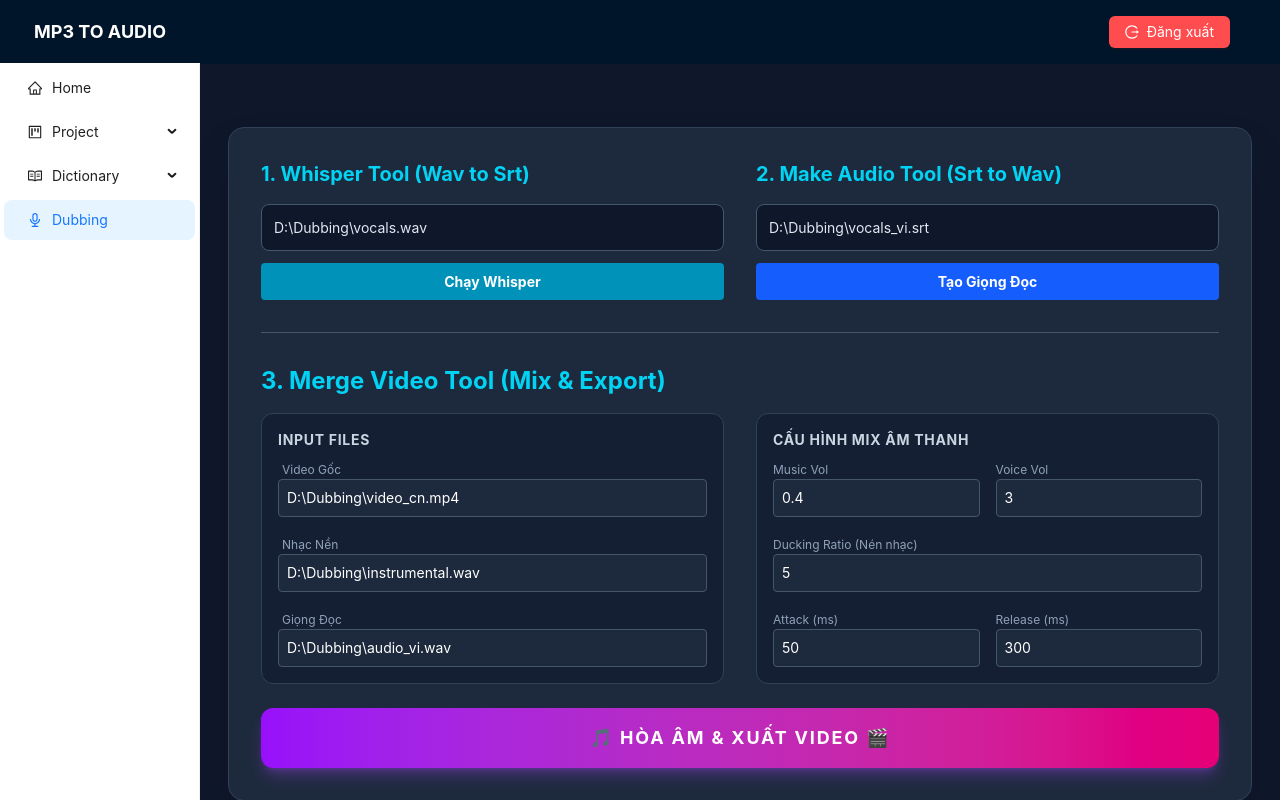
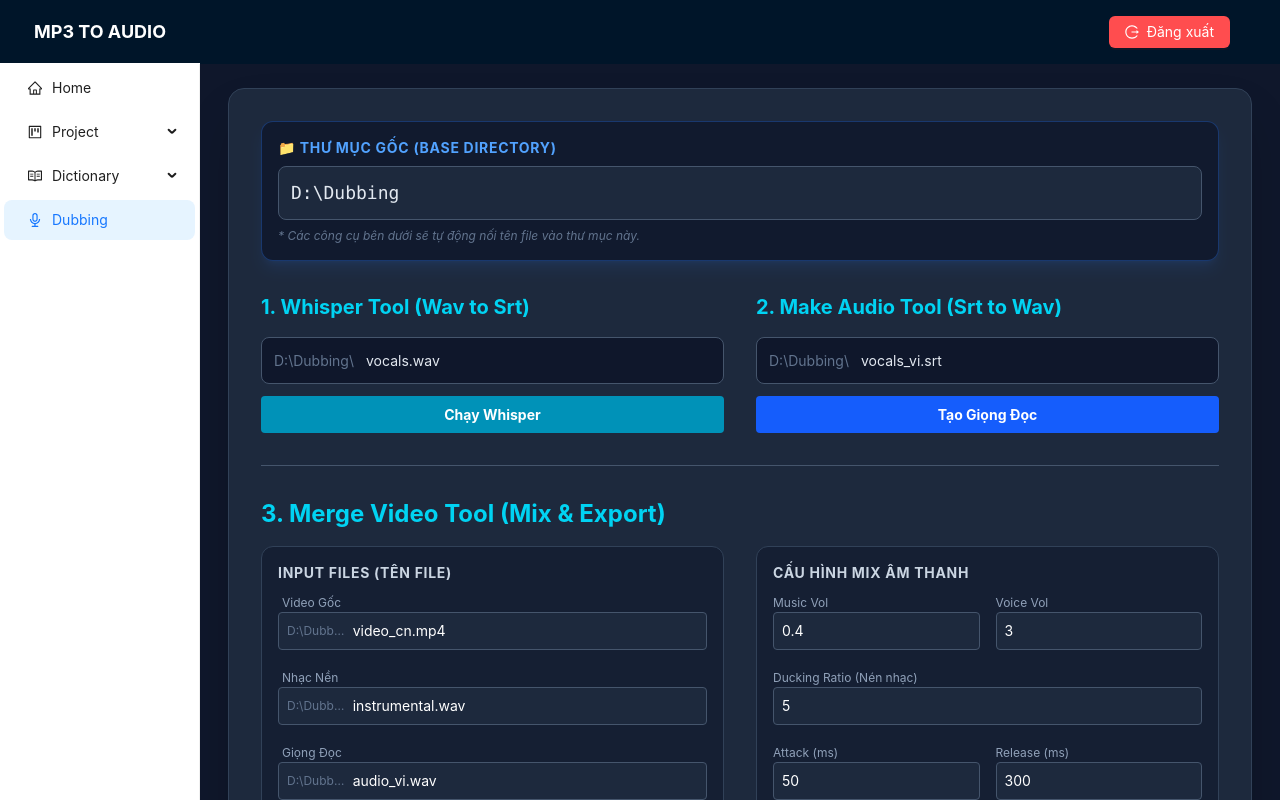
Before and after one commit to tinhtan2505/mp3-to-audio-fe, a Next.js app: page /dubbing in a window 1280 px wide. Shown: the top 800 px of the page. Built offline with nearby package versions, Linux system fonts and the light colour scheme; no server answers; sample sign-in values are in the browser's storage.

Commit message:
Update DubbingPage.tsx

```diff
--- a/src/app/modules/dubbing/DubbingPage.tsx
+++ b/src/app/modules/dubbing/DubbingPage.tsx
@@ -1,24 +1,24 @@
 'use client';
-import React, { useRef, useState } from 'react';
+import React, { useState } from 'react';
 import { api } from '@/app/lib/apiClient';
 
 const DubbingPage: React.FC = () => {
-  // --- STATE CHO WHISPER TOOL ---
-  const [inputPath, setInputPath] = useState('D:\\Dubbing\\vocals.wav');
+  // --- STATE CẤU HÌNH CHUNG ---
+  const [baseDir, setBaseDir] = useState('D:\\Dubbing');
 
-  // --- STATE CHO MAKE AUDIO TOOL ---
-  const [makeAudioPath, setMakeAudioPath] = useState(
-    'D:\\Dubbing\\vocals_vi.srt'
-  );
+  // --- STATE CHO WHISPER TOOL (Chỉ tên file) ---
+  const [inputFilename, setInputFilename] = useState('vocals.wav');
 
-  // --- STATE CHO MERGE VIDEO TOOL (MỚI) ---
-  const [mixVideoPath, setMixVideoPath] = useState('D:\\Dubbing\\video_cn.mp4'); // Video gốc (hình)
-  const [mixInstrumentalPath, setMixInstrumentalPath] = useState(
-    'D:\\Dubbing\\instrumental.wav'
-  ); // Nhạc nền
-  const [mixVoicePath, setMixVoicePath] = useState('D:\\Dubbing\\audio_vi.wav'); // Giọng đọc AI
+  // --- STATE CHO MAKE AUDIO TOOL (Chỉ tên file) ---
+  const [makeAudioFilename, setMakeAudioFilename] = useState('vocals_vi.srt');
 
-  // --- STATE CẤU HÌNH MIX (MỚI) ---
+  // --- STATE CHO MERGE VIDEO TOOL (Chỉ tên file) ---
+  const [mixVideoFilename, setMixVideoFilename] = useState('video_cn.mp4');
+  const [mixInstrumentalFilename, setMixInstrumentalFilename] =
+    useState('instrumental.wav');
+  const [mixVoiceFilename, setMixVoiceFilename] = useState('audio_vi.wav');
+
+  // --- STATE CẤU HÌNH MIX ---
   const [musicVolume, setMusicVolume] = useState<number>(0.4);
   const [voiceVolume, setVoiceVolume] = useState<number>(3.0);
   const [duckingRatio, setDuckingRatio] = useState<number>(5.0);
@@ -30,52 +30,69 @@ const DubbingPage: React.FC = () => {
   >('idle');
   const [message, setMessage] = useState('');
 
+  // --- HELPER: GHÉP ĐƯỜNG DẪN ---
+  const getFullPath = (filename: string) => {
+    // Xử lý để đảm bảo có dấu \ ở giữa
+    const cleanBase = baseDir.endsWith('\\') ? baseDir : `${baseDir}\\`;
+    // Loại bỏ dấu \ ở đầu filename nếu lỡ tay nhập
+    const cleanFile = filename.startsWith('\\')
+      ? filename.substring(1)
+      : filename;
+    return `${cleanBase}${cleanFile}`;
+  };
+
+  // --- HANDLERS ---
   const handleProcessWhisper = async () => {
-    if (inputPath.trim()) {
+    if (baseDir.trim() && inputFilename.trim()) {
+      const fullPath = getFullPath(inputFilename.trim());
       try {
-        // Gọi API Java (Spring Boot)
-        const response = await api.post(
+        await api.post(
           '/api/dubbing/vi/dubbing-whisper',
-          { inputPath: inputPath.trim() },
+          { inputPath: fullPath },
           { retryEnabled: false }
         );
       } catch (error: unknown) {}
+    } else {
+      alert('Vui lòng nhập thư mục gốc và tên file!');
     }
   };
 
   const handleProcessMakeAudio = async () => {
-    if (makeAudioPath.trim()) {
+    if (baseDir.trim() && makeAudioFilename.trim()) {
+      const fullPath = getFullPath(makeAudioFilename.trim());
       try {
-        // Gọi API Java (Spring Boot)
-        const response = await api.post(
+        await api.post(
           '/api/dubbing/vi/generate-dubbing-audio',
-          { inputPath: makeAudioPath.trim() },
+          { inputPath: fullPath },
           { retryEnabled: false }
         );
       } catch (error: unknown) {}
+    } else {
+      alert('Vui lòng nhập thư mục gốc và tên file!');
     }
   };
+
   const handleProcessMergeVideo = async () => {
-    console.log('mixVideoPath:', mixVideoPath);
-    console.log('mixInstrumentalPath:', mixInstrumentalPath);
-    console.log('mixVoicePath:', mixVoicePath);
-
     if (
-      !mixVideoPath.trim() ||
-      !mixInstrumentalPath.trim() ||
-      !mixVoicePath.trim()
+      !baseDir.trim() ||
+      !mixVideoFilename.trim() ||
+      !mixInstrumentalFilename.trim() ||
+      !mixVoiceFilename.trim()
     ) {
-      alert('Vui lòng nhập đủ 3 đường dẫn: Video, Nhạc nền, và Giọng đọc!');
+      alert('Vui lòng nhập đầy đủ thư mục gốc và 3 tên file!');
       return;
     }
+
+    setStatus('loading');
+    setMessage('Đang xử lý...');
+
     try {
-      // Gọi API Java (Spring Boot)
       const response = await api.post(
         '/api/dubbing/vi/mix-video',
         {
-          videoInput: mixVideoPath.trim(),
-          instrumental: mixInstrumentalPath.trim(),
-          voiceDub: mixVoicePath.trim(),
+          videoInput: getFullPath(mixVideoFilename.trim()),
+          instrumental: getFullPath(mixInstrumentalFilename.trim()),
+          voiceDub: getFullPath(mixVoiceFilename.trim()),
           musicVolume,
           voiceVolume,
           duckingRatio,
@@ -84,12 +101,38 @@ const DubbingPage: React.FC = () => {
         },
         { retryEnabled: false }
       );
-    } catch (error: unknown) {}
+      setStatus('success');
+      setMessage('Xử lý thành công!');
+    } catch (error: unknown) {
+      setStatus('error');
+      setMessage(error instanceof Error ? error.message : 'Có lỗi xảy ra');
+    }
   };
+
   return (
     <div className="min-h-screen bg-slate-900 text-white flex flex-col items-center justify-center p-6">
-      {/* Tăng chiều rộng max-w-lg lên max-w-5xl để chứa 2 cột */}
       <div className="bg-slate-800 p-8 rounded-2xl shadow-2xl w-full max-w-5xl border border-slate-700">
+        {/* ================================================================= */}
+        {/* GLOBAL CONFIG: BASE DIRECTORY                                     */}
+        {/* ================================================================= */}
+        <div className="mb-8 bg-slate-900/80 p-4 rounded-xl border border-blue-500/30 shadow-lg shadow-blue-500/10">
+          <label className="block text-sm font-bold text-blue-400 mb-2 uppercase tracking-wider">
+            📁 Thư mục gốc (Base Directory)
+          </label>
+          <div className="flex items-center gap-2">
+            <input
+              type="text"
+              value={baseDir}
+              onChange={(e) => setBaseDir(e.target.value)}
+              placeholder="Ví dụ: D:\Dubbing"
+              className="flex-1 p-3 rounded-lg bg-slate-800 border border-slate-600 focus:border-blue-500 outline-none text-slate-200 font-mono text-lg"
+            />
+          </div>
+          <p className="text-xs text-slate-500 mt-2 italic">
+            * Các công cụ bên dưới sẽ tự động nối tên file vào thư mục này.
+          </p>
+        </div>
+
         {/* ================================================================= */}
         {/* HÀNG 1: WHISPER (TRÁI) - MAKE AUDIO (PHẢI)                        */}
         {/* ================================================================= */}
@@ -100,13 +143,18 @@ const DubbingPage: React.FC = () => {
               1. Whisper Tool (Wav to Srt)
             </h1>
             <div className="space-y-3">
+              <div className="flex items-center bg-slate-900 rounded-lg border border-slate-600 focus-within:border-cyan-500 overflow-hidden">
+                <span className="pl-3 text-slate-500 text-sm select-none shrink-0 max-w-[100px] truncate">
+                  {baseDir}\
+                </span>
                 <input
                   type="text"
-                value={inputPath}
-                onChange={(e) => setInputPath(e.target.value)}
-                placeholder="Input: D:\Dubbing\vocals.wav"
-                className="w-full p-3 rounded-lg bg-slate-900 border border-slate-600 focus:border-cyan-500 outline-none text-slate-200"
+                  value={inputFilename}
+                  onChange={(e) => setInputFilename(e.target.value)}
+                  placeholder="vocals.wav"
+                  className="w-full p-3 bg-transparent outline-none text-slate-200"
                 />
+              </div>
               <button
                 onClick={handleProcessWhisper}
                 disabled={status === 'loading'}
@@ -123,13 +171,18 @@ const DubbingPage: React.FC = () => {
               2. Make Audio Tool (Srt to Wav)
             </h1>
             <div className="space-y-3">
+              <div className="flex items-center bg-slate-900 rounded-lg border border-slate-600 focus-within:border-cyan-500 overflow-hidden">
+                <span className="pl-3 text-slate-500 text-sm select-none shrink-0 max-w-[100px] truncate">
+                  {baseDir}\
+                </span>
                 <input
                   type="text"
-                value={makeAudioPath}
-                onChange={(e) => setMakeAudioPath(e.target.value)}
-                placeholder="Input: D:\Dubbing\vocals_vi.srt"
-                className="w-full p-3 rounded-lg bg-slate-900 border border-slate-600 focus:border-cyan-500 outline-none text-slate-200"
+                  value={makeAudioFilename}
+                  onChange={(e) => setMakeAudioFilename(e.target.value)}
+                  placeholder="vocals_vi.srt"
+                  className="w-full p-3 bg-transparent outline-none text-slate-200"
                 />
+              </div>
               <button
                 onClick={handleProcessMakeAudio}
                 disabled={status === 'loading'}
@@ -153,41 +206,56 @@ const DubbingPage: React.FC = () => {
             {/* CỘT TRÁI: INPUT FILES */}
             <div className="space-y-4 bg-slate-900/50 p-4 rounded-xl border border-slate-700">
               <h3 className="text-sm font-bold text-slate-300 uppercase tracking-wider mb-2">
-                Input Files
+                Input Files (Tên file)
               </h3>
 
               <div>
                 <label className="text-xs text-slate-400 ml-1">Video Gốc</label>
+                <div className="flex items-center bg-slate-800 rounded border border-slate-600 focus-within:border-purple-500">
+                  <span className="pl-2 text-slate-500 text-xs select-none max-w-[80px] truncate">
+                    {baseDir}\
+                  </span>
                   <input
                     type="text"
-                  value={mixVideoPath}
-                  onChange={(e) => setMixVideoPath(e.target.value)}
-                  className="w-full p-2 rounded bg-slate-800 border border-slate-600 text-sm focus:border-purple-500 outline-none"
+                    value={mixVideoFilename}
+                    onChange={(e) => setMixVideoFilename(e.target.value)}
+                    className="w-full p-2 bg-transparent outline-none text-sm"
                   />
+                </div>
               </div>
 
               <div>
                 <label className="text-xs text-slate-400 ml-1">Nhạc Nền</label>
+                <div className="flex items-center bg-slate-800 rounded border border-slate-600 focus-within:border-purple-500">
+                  <span className="pl-2 text-slate-500 text-xs select-none max-w-[80px] truncate">
+                    {baseDir}\
+                  </span>
                   <input
                     type="text"
-                  value={mixInstrumentalPath}
-                  onChange={(e) => setMixInstrumentalPath(e.target.value)}
-                  className="w-full p-2 rounded bg-slate-800 border border-slate-600 text-sm focus:border-purple-500 outline-none"
+                    value={mixInstrumentalFilename}
+                    onChange={(e) => setMixInstrumentalFilename(e.target.value)}
+                    className="w-full p-2 bg-transparent outline-none text-sm"
                   />
+                </div>
               </div>
 
               <div>
                 <label className="text-xs text-slate-400 ml-1">Giọng Đọc</label>
+                <div className="flex items-center bg-slate-800 rounded border border-slate-600 focus-within:border-purple-500">
+                  <span className="pl-2 text-slate-500 text-xs select-none max-w-[80px] truncate">
+                    {baseDir}\
+                  </span>
                   <input
                     type="text"
-                  value={mixVoicePath}
-                  onChange={(e) => setMixVoicePath(e.target.value)}
-                  className="w-full p-2 rounded bg-slate-800 border border-slate-600 text-sm focus:border-purple-500 outline-none"
+                    value={mixVoiceFilename}
+                    onChange={(e) => setMixVoiceFilename(e.target.value)}
+                    className="w-full p-2 bg-transparent outline-none text-sm"
                   />
                 </div>
               </div>
+            </div>
 
-            {/* CỘT PHẢI: CẤU HÌNH MIX */}
+            {/* CỘT PHẢI: CẤU HÌNH MIX (Giữ nguyên) */}
             <div className="space-y-4 bg-slate-900/50 p-4 rounded-xl border border-slate-700">
               <h3 className="text-sm font-bold text-slate-300 uppercase tracking-wider mb-2">
                 Cấu hình Mix Âm Thanh
@@ -257,7 +325,7 @@ const DubbingPage: React.FC = () => {
             </div>
           </div>
 
-          {/* NÚT SUBMIT CHO CẢ 2 CỘT */}
+          {/* NÚT SUBMIT */}
           <div className="mt-6">
             <button
               onClick={handleProcessMergeVideo}
@@ -289,4 +357,5 @@ const DubbingPage: React.FC = () => {
     </div>
   );
 };
+
 export default DubbingPage;
```
Lines whose indentation alone changed are shown as unchanged.
